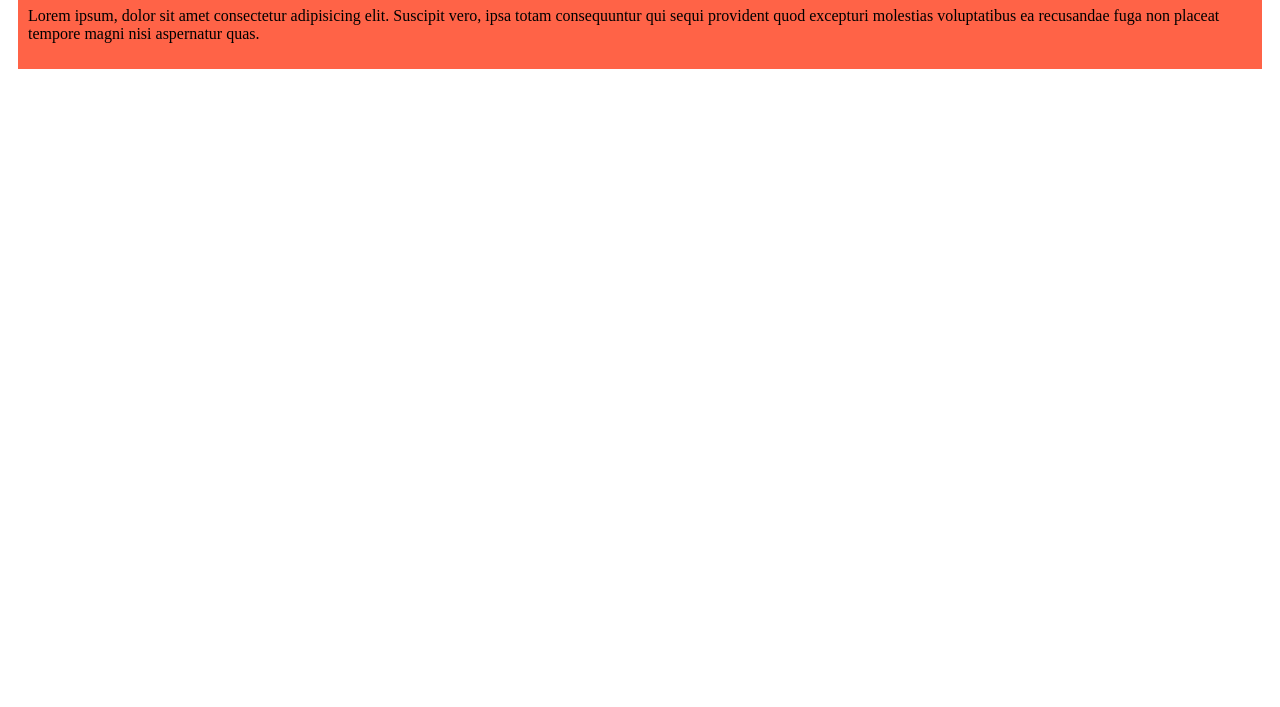
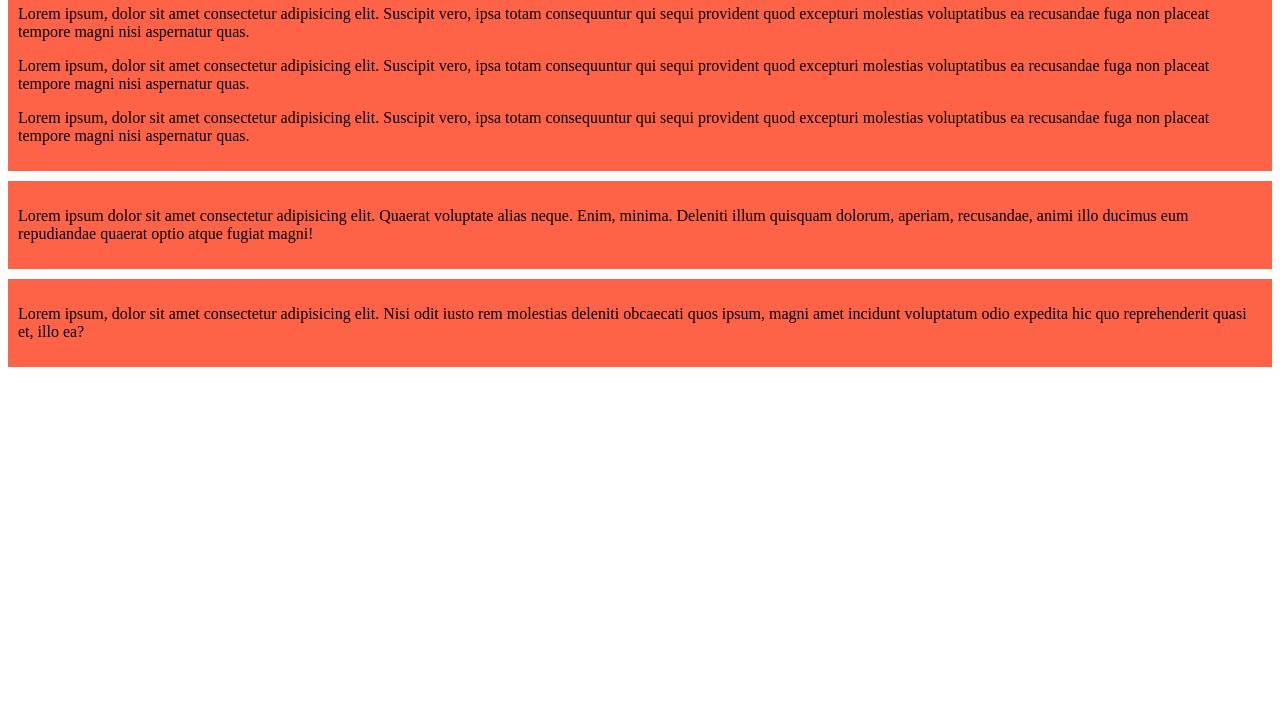
Before and after one commit to Kaniz27/my-simlpe-website, a plain HTML site: page index.html in a window 1280 px wide. Shown: the part 93-800 px from the top of the page. Drawn offline with Linux system fonts and the light colour scheme.

Commit message:
second commit add

```diff
--- a/index.html
+++ b/index.html
@@ -10,6 +10,14 @@
     <div>
         <h1>My first website</h1>
         <p>Lorem ipsum, dolor sit amet consectetur adipisicing elit. Suscipit vero, ipsa totam consequuntur qui sequi provident quod excepturi molestias voluptatibus ea recusandae fuga non placeat tempore magni nisi aspernatur quas.</p>
+        <p>Lorem ipsum, dolor sit amet consectetur adipisicing elit. Suscipit vero, ipsa totam consequuntur qui sequi provident quod excepturi molestias voluptatibus ea recusandae fuga non placeat tempore magni nisi aspernatur quas.</p>
+        <p>Lorem ipsum, dolor sit amet consectetur adipisicing elit. Suscipit vero, ipsa totam consequuntur qui sequi provident quod excepturi molestias voluptatibus ea recusandae fuga non placeat tempore magni nisi aspernatur quas.</p>
+    </div>
+    <div>
+        <p>Lorem ipsum dolor sit amet consectetur adipisicing elit. Quaerat voluptate alias neque. Enim, minima. Deleniti illum quisquam dolorum, aperiam, recusandae, animi illo ducimus eum repudiandae quaerat optio atque fugiat magni!</p>
+    </div>
+    <div>
+        <p>Lorem ipsum, dolor sit amet consectetur adipisicing elit. Nisi odit iusto rem molestias deleniti obcaecati quos ipsum, magni amet incidunt voluptatum odio expedita hic quo reprehenderit quasi et, illo ea?</p>
     </div>
 </body>
 </html>
--- a/style/index.css
+++ b/style/index.css
@@ -1,5 +1,5 @@
 div{
     background-color: tomato;
     padding: 10px;
-    margin: 10px;
+    margin-bottom: 10px;
 }
```
